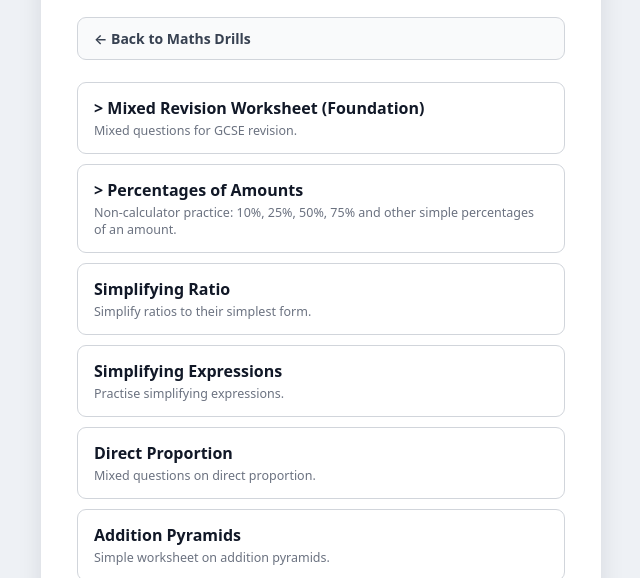
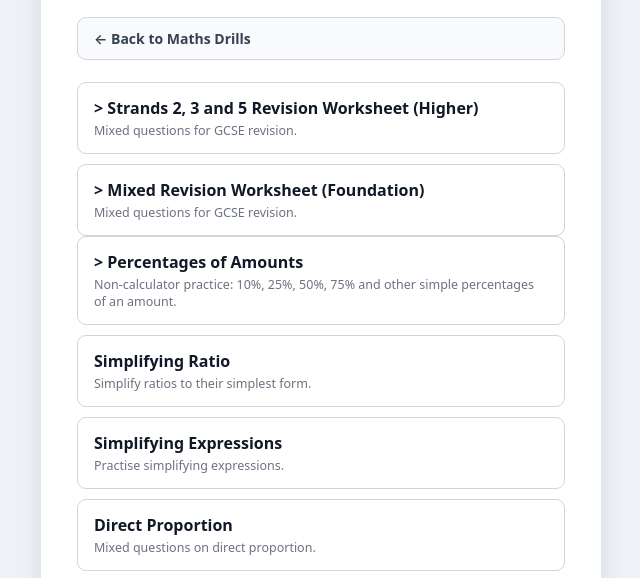
Before and after one commit to amixorp/Maths-Drills, a plain HTML site: page worksheets.html in a window 1280 px wide. Shown: the part 197-775 px from the top of the page, without its empty margins (319-959 px from the left). Drawn offline with Linux system fonts and the light colour scheme.

Commit message:
Add files via upload

```diff
--- a/worksheets.html
+++ b/worksheets.html
@@ -105,6 +105,13 @@
 
     <ul>
       <li>
+<li>
+          <a class="ws-link" href="pdf-worksheets/Str235_WS.html">>
+          Strands 2, 3 and 5 Revision Worksheet (Higher)
+          <span>Mixed questions for GCSE revision.</span>
+        </a>
+      </li>
+
           <a class="ws-link" href="pdf-worksheets/F_Mixed_WS.html">>
           Mixed Revision Worksheet (Foundation)
           <span>Mixed questions for GCSE revision.</span>
```
